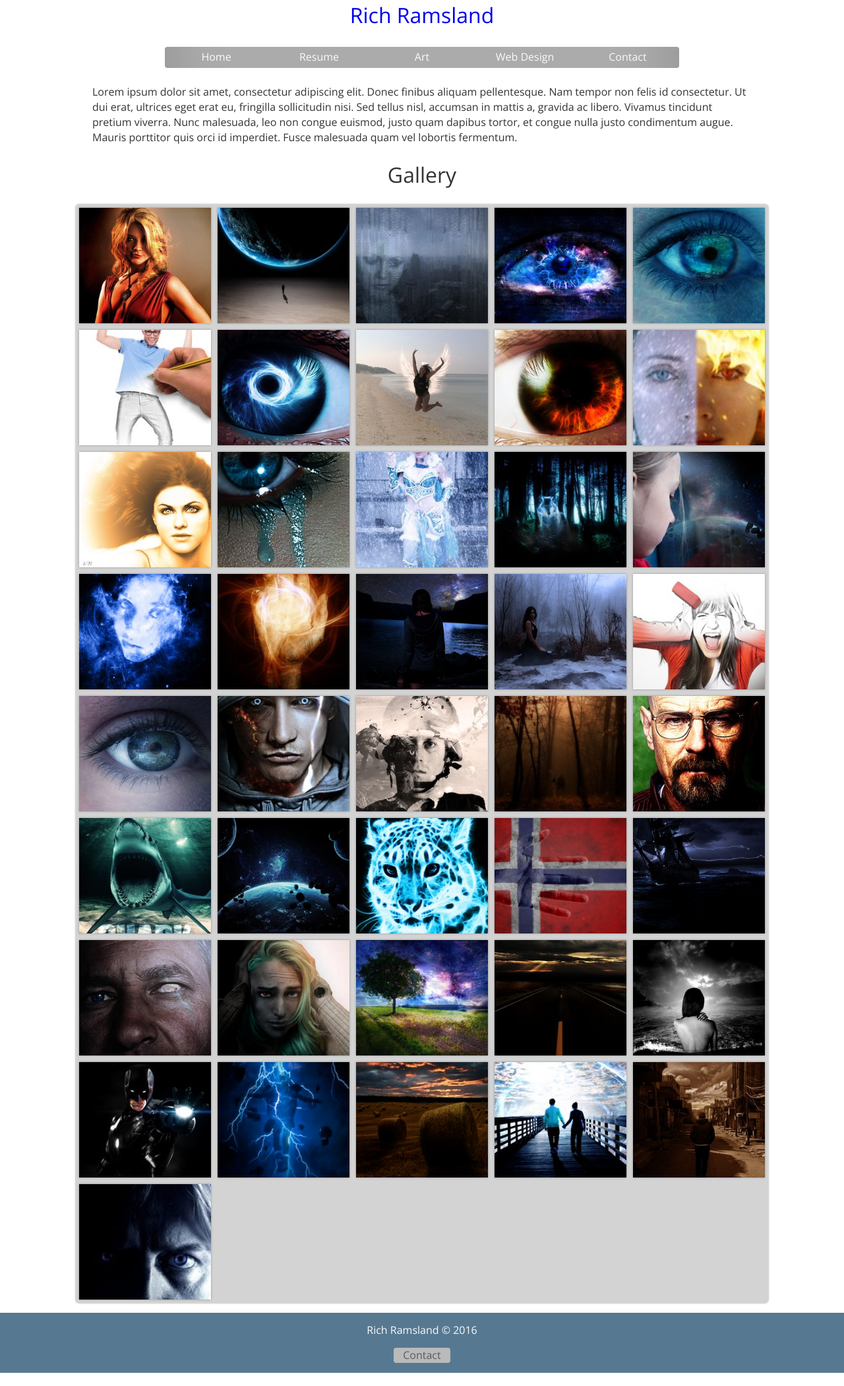
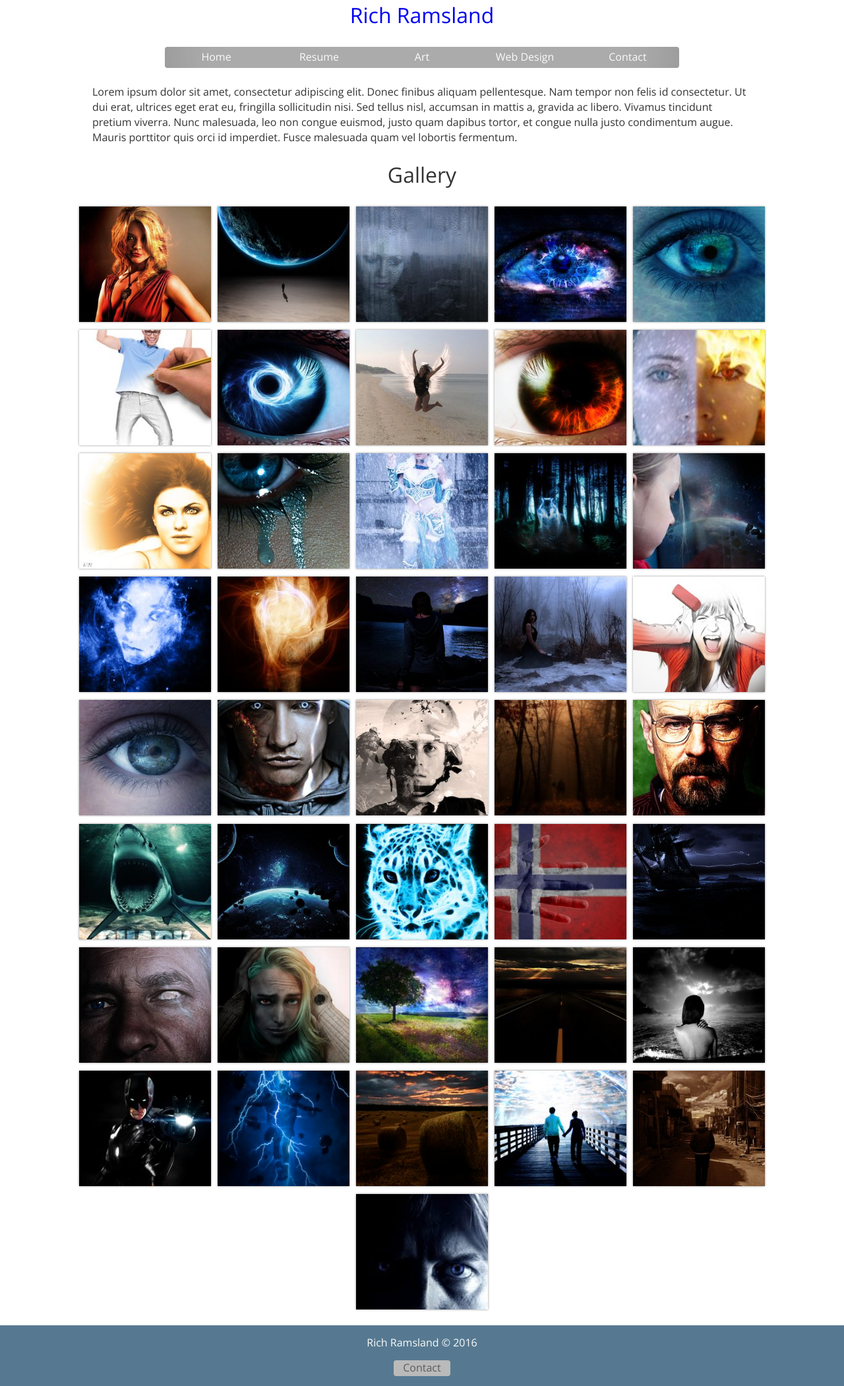
Before and after one commit to RRamsland/rramsland.github.io, a Jekyll site: the page built from art.html, in a window 1280 px wide. Shown: the whole page at 66% size. Built offline with Jekyll 4.4.1, drawn with Linux system fonts in a browser that asks for light colours; nearby versions of some CDN libraries; library files that are not in the unit come from our copies.

Commit message:
Art Gallery Update

```diff
--- a/css/main.css
+++ b/css/main.css
@@ -118,24 +118,21 @@ box-shadow: rgb(139, 139, 139) 0px 0px 55px inset;
 
 /*Art Page*/
 .artGallery {
-width: 100%;
-max-width: 1050px;
 height: auto;
 margin: 15px auto;
-background: lightgray;
 overflow: hidden;
 transition: .4s;
-box-shadow: 0 0 3px rgb(144, 144, 144);
 border-radius: 5px;
+max-width: :100%;
+text-align:center;
 }
 
 .artProject {
-display: block;
+display: inline-block;
 width: 200px;
 height: 175px;
 background: gray;
-float: left;
-margin: 5px;
+margin: 3px;
 position: relative;
 transition: .4s;
 box-shadow: 0 0 3px rgb(144, 144, 144);
@@ -317,7 +314,7 @@ display: none;
 .secret{
 	display:none;
 }
-
+/*
 @media(max-width: 1120px){
 	.artGallery{
 		max-width:840px;
@@ -348,7 +345,7 @@ display: none;
 	.main-content .container {
 		padding: 0px 12px;
 	}
-}
+}*/
 @media(max-width: 500px){
 	.menuButton{
 		display:block;
```
